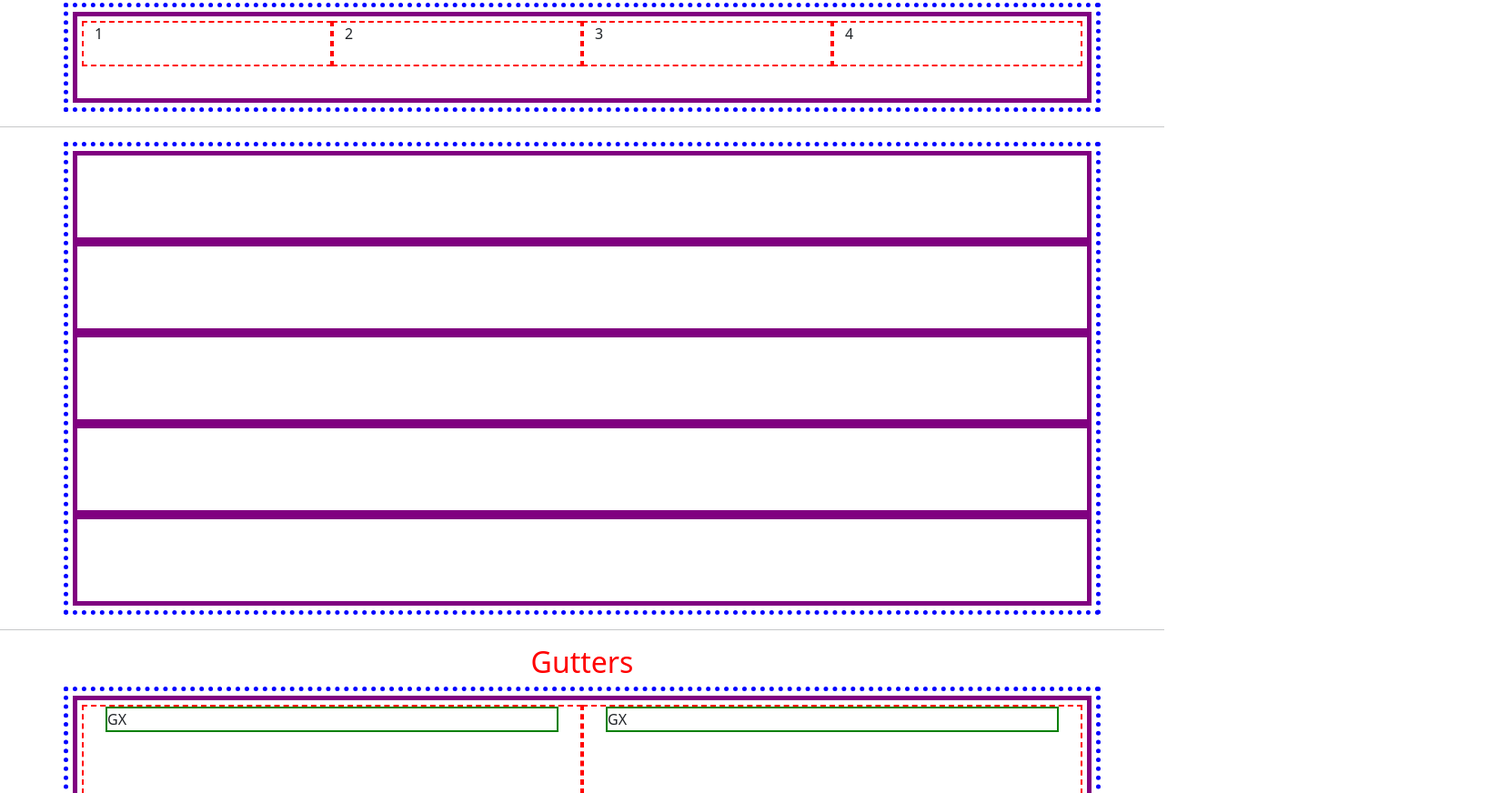
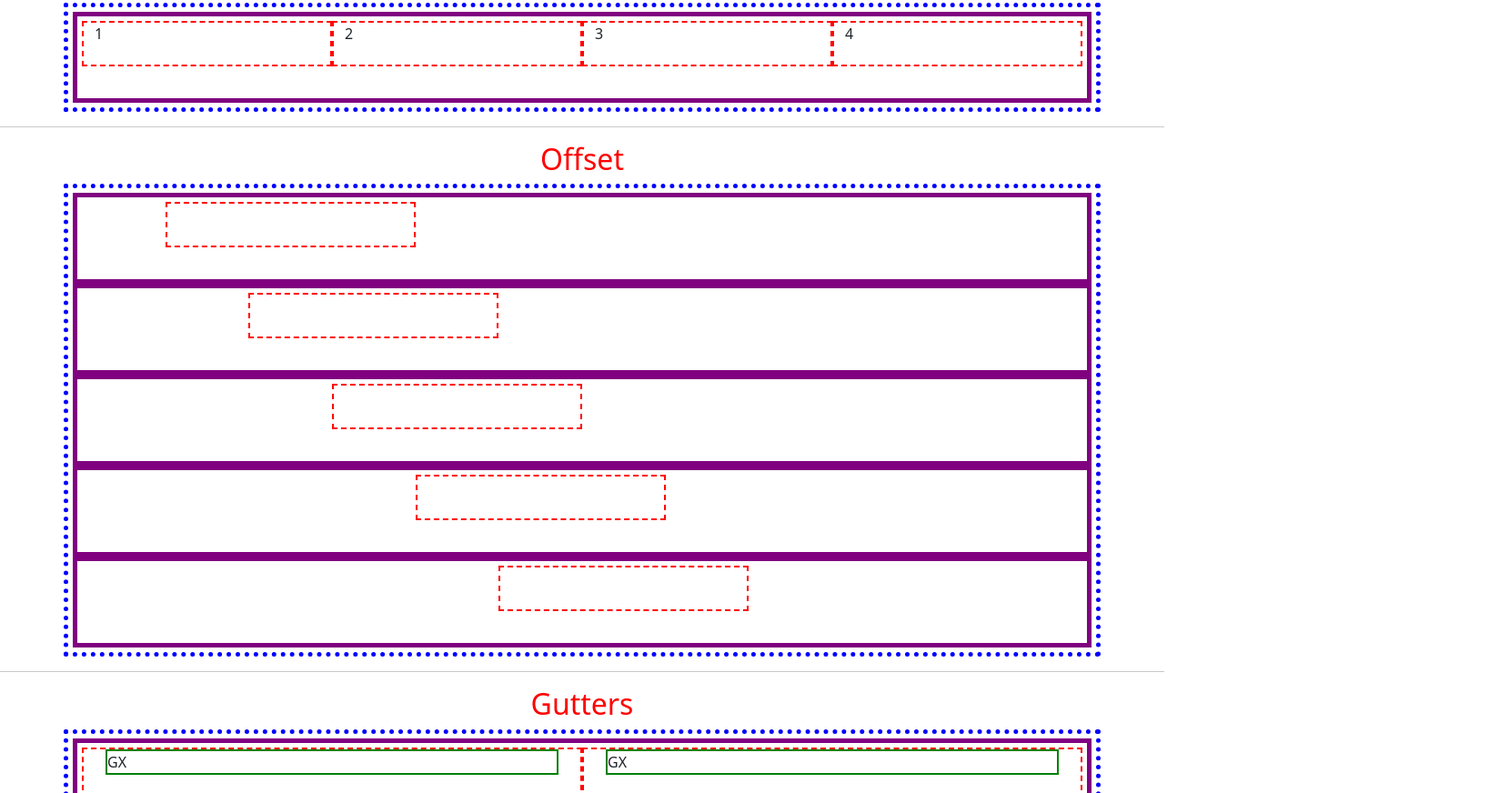
Before and after one commit to EduENL/bootstrap, a plain HTML site: page 6_Ex_Grid/index.html in a window 1280 px wide. Shown: the part 1866-2738 px from the top of the page at 91% size, 1648 px wide, since content can reach past the window. Drawn offline with nearby package versions, Linux system fonts and the light colour scheme.

Commit message:
Update index.html

```diff
--- a/6_Ex_Grid/index.html
+++ b/6_Ex_Grid/index.html
@@ -47,9 +47,7 @@
             <div class="col-4">
                 <p>col-4</p>
             </div>
-            <div class="col-2">
-                <p>col-2</p>
-            </div>
+
         </div>
         <div class="row">
             <div class="col-11">
@@ -152,21 +150,23 @@
 
 <!-- ------------- Offset (parecido com flex-box) -->
 
+    <h2>Offset</h2>
+
     <div class="container" id="offset">
         <div class="row">
-            <div class="col-md=3 offset-md-1"></div>
+            <div class="col-md-3 offset-md-1"></div>
         </div>
         <div class="row">
-            <div class="col-md=3 offset-md-2"></div>
+            <div class="col-md-3 offset-md-2"></div>
         </div>
         <div class="row">
-            <div class="col-md=3 offset-md-3"></div>
+            <div class="col-md-3 offset-md-3"></div>
         </div>
         <div class="row">
-            <div class="col-md=3 offset-md-4"></div>
+            <div class="col-md-3 offset-md-4"></div>
         </div>
         <div class="row">
-            <div class="col-md=3 offset-md-5"></div>
+            <div class="col-md-3 offset-md-5"></div>
         </div>
     </div>
     <hr>
```
